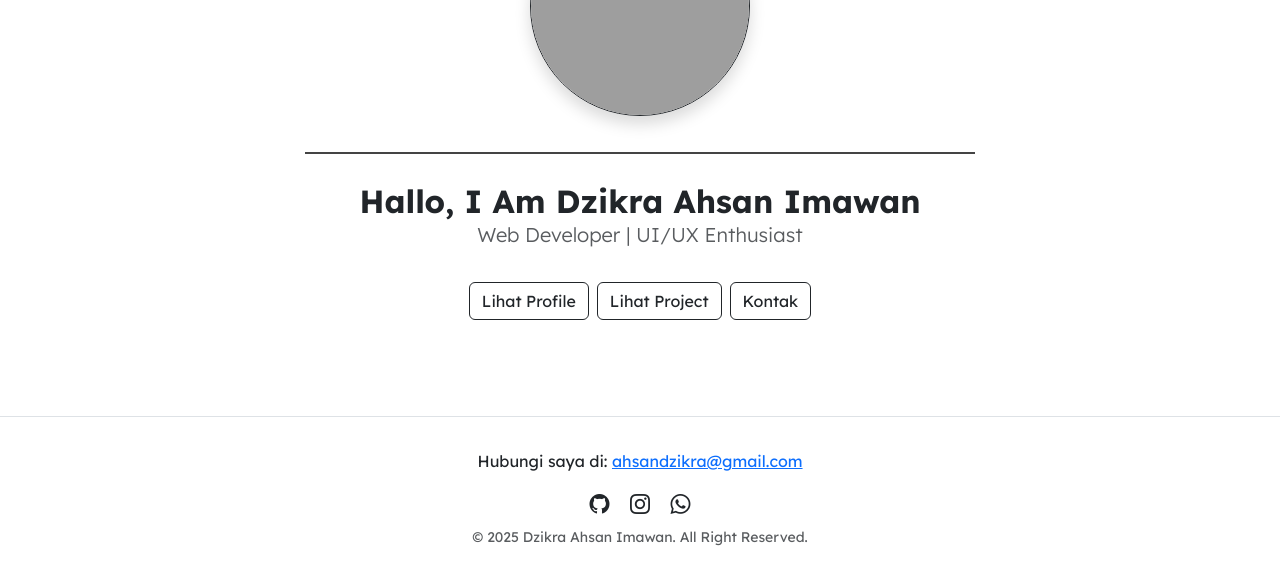
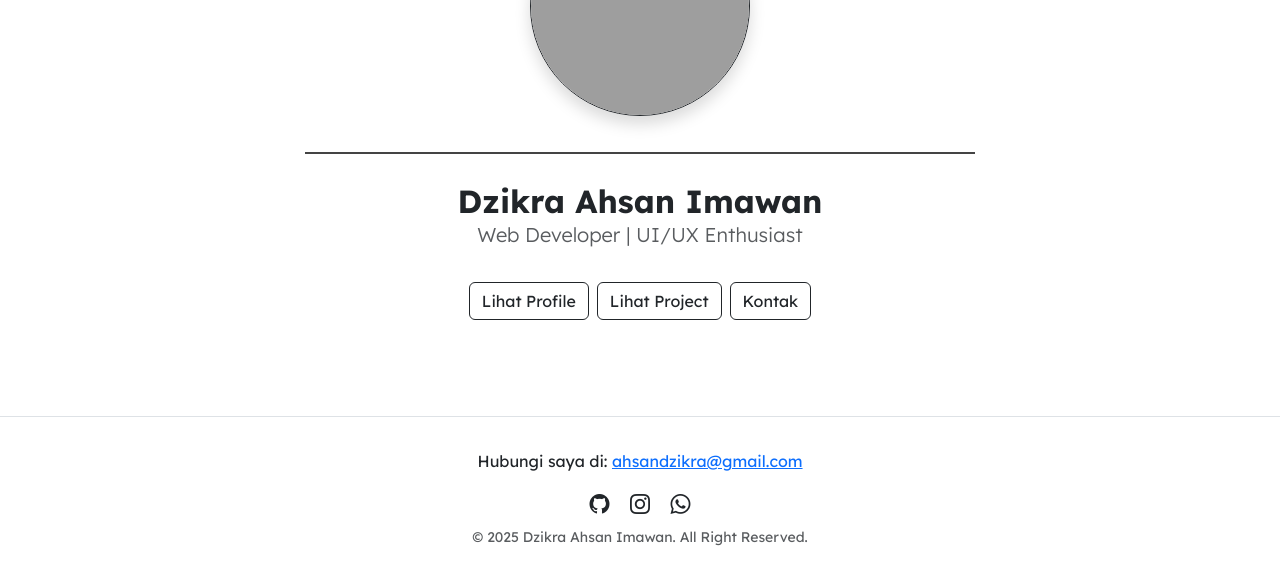
Before and after one commit to Dzikraahsan/Portfolio2, a Flask app: page / in a window 1280 px wide. Shown: the part 232-812 px from the top of the page. Run offline with Flask 3, Linux system fonts and the light colour scheme; grey boxes are pictures that could not be loaded.

Commit message:
update the code

```diff
--- a/templates/index.html
+++ b/templates/index.html
@@ -185,7 +185,7 @@
 
       <hr class="border border-1 opacity-100 mx-auto burdir" style="width: 60%; margin-top: 2.25rem; margin-bottom: 1.75rem;">
 
-      <h2 class=" container col-md-15" style="font-weight: 700; margin: 0 auto;">Hallo, I Am Dzikra Ahsan Imawan</h2>
+      <h2 class=" container col-md-15" style="font-weight: 700; margin: 0 auto;">Dzikra Ahsan Imawan</h2>
       <p class="lead text-body-secondary">Web Developer | UI/UX Enthusiast</p>
       </div>
     </div>
```
